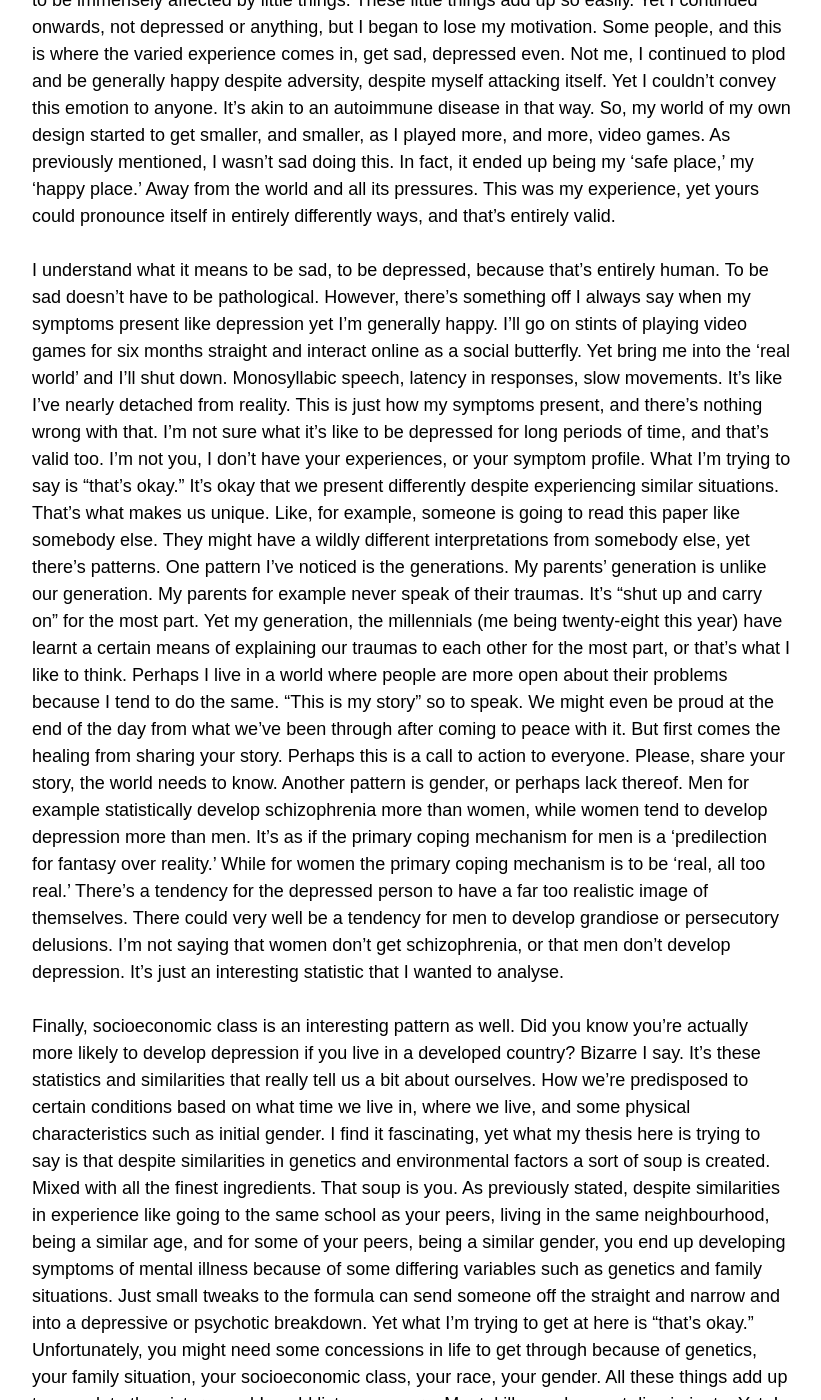
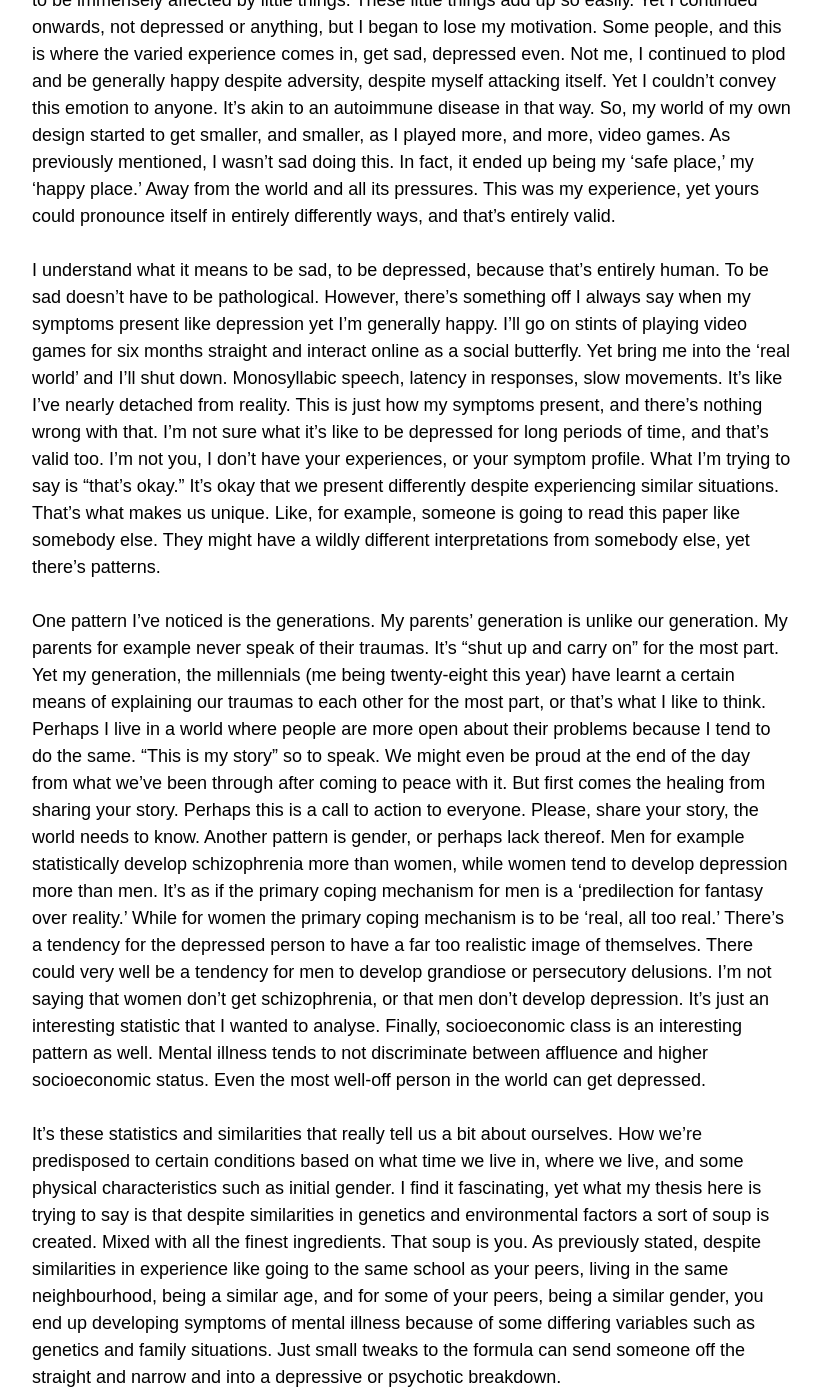
Before and after one commit to hori-kun/blog, a Jekyll site: the page built from _posts/2019-02-28-each-to-their-own.md, in a window 1280 px wide and 1400 px high, scrolled down 1642 px. Shown: the whole window, without its empty margins (343-1164 px from the left). Built offline with Jekyll 4.4.1, drawn with Linux system fonts in a browser that asks for light colours; nearby versions of some CDN libraries; a script that is not in the unit is left out; comment, search, counter and statistics services are not loaded; some of the changed text lies outside the part shown.

Commit message:
Update 'Each to their own'

```diff
--- a/_posts/2019-02-28-each-to-their-own.md
+++ b/_posts/2019-02-28-each-to-their-own.md
@@ -14,10 +14,12 @@ I was considered gifted. I was great at sports, academics, socialising, yet some
 When the jigsaw doesn’t fit together, problems obviously crop up. Just something as little as leaving my mother behind caused me to turn inwards. Into a world of my own design. Slowly disconnecting from reality. Or that’s what I suppose. Perhaps it wasn’t that trigger specifically, but I have a strong inclination that losing a loved one is devastating on the psyche. That was my experience anyways. There was an organic factor to my illness which was a predisposition to be immensely affected by little things. These little things add up so easily. Yet I continued onwards, not depressed or anything, but I began to lose my motivation. Some people, and this is where the varied experience comes in, get sad, depressed even. Not me, I continued to plod and be generally happy despite adversity, despite myself attacking itself. Yet I couldn’t convey this emotion to anyone. It’s akin to an autoimmune disease in that way. So, my world of my own design started to get smaller, and smaller, as I played more, and more, video games. As previously mentioned, I wasn’t sad doing this. In fact, it ended up being my ‘safe place,’ my ‘happy place.’ Away from the world and all its pressures. This was my experience, yet yours could pronounce itself in entirely differently ways, and that’s entirely valid.
 
 I understand what it means to be sad, to be depressed, because that’s entirely human. To be sad doesn’t have to be pathological. However, there’s something off I always say when my symptoms present like depression yet I’m generally happy. I’ll go on stints of playing video games for six months straight and interact online as a social butterfly. Yet bring me into the ‘real world’ and I’ll shut down. Monosyllabic speech, latency in responses, slow movements. It’s like I’ve nearly detached from reality. This is just how my symptoms present, and there’s nothing wrong with that. I’m not sure what it’s like to be depressed for long periods of time, and that’s valid too. I’m not you, I don’t have your experiences, or your symptom profile. What I’m trying to say is “that’s okay.”  It’s okay that we present differently despite experiencing similar situations. That’s what makes us unique. Like, for example, someone is going to read this paper like somebody else. They might have a wildly different interpretations from somebody else, yet there’s patterns.
+
 One pattern I’ve noticed is the generations. My parents’ generation is unlike our generation. My parents for example never speak of their traumas. It’s “shut up and carry on” for the most part. Yet my generation, the millennials (me being twenty-eight this year) have learnt a certain means of explaining our traumas to each other for the most part, or that’s what I like to think. Perhaps I live in a world where people are more open about their problems because I tend to do the same. “This is my story” so to speak. We might even be proud at the end of the day from what we’ve been through after coming to peace with it. But first comes the healing from sharing your story. Perhaps this is a call to action to everyone. Please, share your story, the world needs to know.
-Another pattern is gender, or perhaps lack thereof. Men for example statistically develop schizophrenia more than women, while women tend to develop depression more than men. It’s as if the primary coping mechanism for men is a ‘predilection for fantasy over reality.’ While for women the primary coping mechanism is to be ‘real, all too real.’ There’s a tendency for the depressed person to have a far too realistic image of themselves. There could very well be a tendency for men to develop grandiose or persecutory delusions. I’m not saying that women don’t get schizophrenia, or that men don’t develop depression. It’s just an interesting statistic that I wanted to analyse.
+Another pattern is gender, or perhaps lack thereof. Men for example statistically develop schizophrenia more than women, while women tend to develop depression more than men. It’s as if the primary coping mechanism for men is a ‘predilection for fantasy over reality.’ While for women the primary coping mechanism is to be ‘real, all too real.’ There’s a tendency for the depressed person to have a far too realistic image of themselves. There could very well be a tendency for men to develop grandiose or persecutory delusions. I’m not saying that women don’t get schizophrenia, or that men don’t develop depression. It’s just an interesting statistic that I wanted to analyse. Finally, socioeconomic class is an interesting pattern as well. Mental illness tends to not discriminate between affluence and higher socioeconomic status. Even the most well-off person in the world can get depressed.
 
-Finally, socioeconomic class is an interesting pattern as well. Did you know you’re actually more likely to develop depression if you live in a developed country? Bizarre I say. It’s these statistics and similarities that really tell us a bit about ourselves. How we’re predisposed to certain conditions based on what time we live in, where we live, and some physical characteristics such as initial gender. I find it fascinating, yet what my thesis here is trying to say is that despite similarities in genetics and environmental factors a sort of soup is created. Mixed with all the finest ingredients. That soup is you. As previously stated, despite similarities in experience like going to the same school as your peers, living in the same neighbourhood, being a similar age, and for some of your peers, being a similar gender, you end up developing symptoms of mental illness because of some differing variables such as genetics and family situations. Just small tweaks to the formula can send someone off the straight and narrow and into a depressive or psychotic breakdown.
+It’s these statistics and similarities that really tell us a bit about ourselves. How we’re predisposed to certain conditions based on what time we live in, where we live, and some physical characteristics such as initial gender. I find it fascinating, yet what my thesis here is trying to say is that despite similarities in genetics and environmental factors a sort of soup is created. Mixed with all the finest ingredients. That soup is you. As previously stated, despite similarities in experience like going to the same school as your peers, living in the same neighbourhood, being a similar age, and for some of your peers, being a similar gender, you end up developing symptoms of mental illness because of some differing variables such as genetics and family situations. Just small tweaks to the formula can send someone off the straight and narrow and into a depressive or psychotic breakdown.
+
 Yet what I’m trying to get at here is “that’s okay.” Unfortunately, you might need some concessions in life to get through because of genetics, your family situation, your socioeconomic class, your race, your gender. All these things add up to complete the picture, and I could list many more. Mental illness does not discriminate. Yet, I think we have a way to go before mental illness is ‘cured.’ By that I mean mental illness, or more specifically, inappropriate behaviours or reactions to your life circumstance, will vanish as we understand not only its cause—which I have a sneaking suspicion is caused by a lack of connectivity amongst ourselves—but we understand each other better. Once we understand that a depression or psychotic breakdown is a natural response to a situation gone awry, then, only then, will we be able to empathise with that person and for the healing to begin.
 
 We don’t have the proper emotional education to be able to eradicate mental illness for good. As long as we treat symptoms rather than causes, treating mental illness will be like treating cancer. Ad-hoc treatment plans depending on the person rather than the connection to the community and the world at large they deserve. Intensive psychosocial treatment, that is someone coming to your home, helping you with your daily needs, and putting goals in place, I think is the only solution. Yet it costs money, far too much money compared to “popping a pill.” Society has deemed it appropriate to let each of us suffer, to have our inappropriate behaviours subdued through pharmaceuticals because it’s the easy way out of a ‘plague on society.’ All we need to realise though is that we’re similar in that we’re social creatures. What we also need to realise is that what makes each of us ‘tick’ can be vastly different. That the surface facing coping mechanisms, be that depression, psychosis, have at you, can be vastly different, yet inside I think what we all want can be very similar.
```
